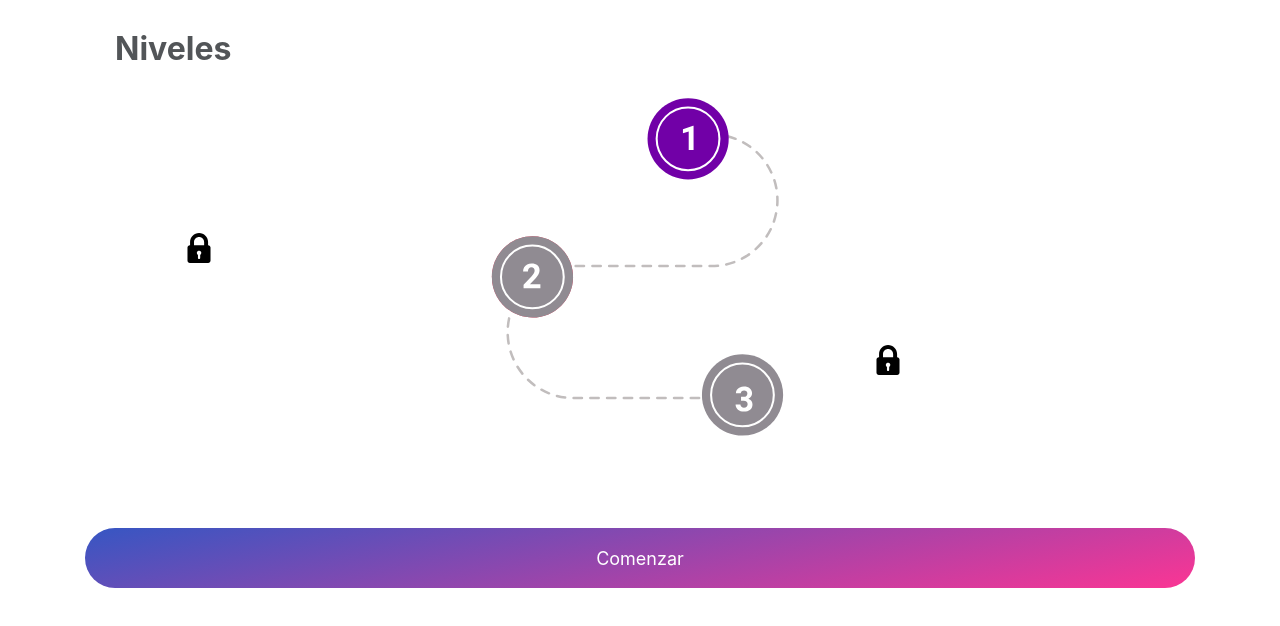
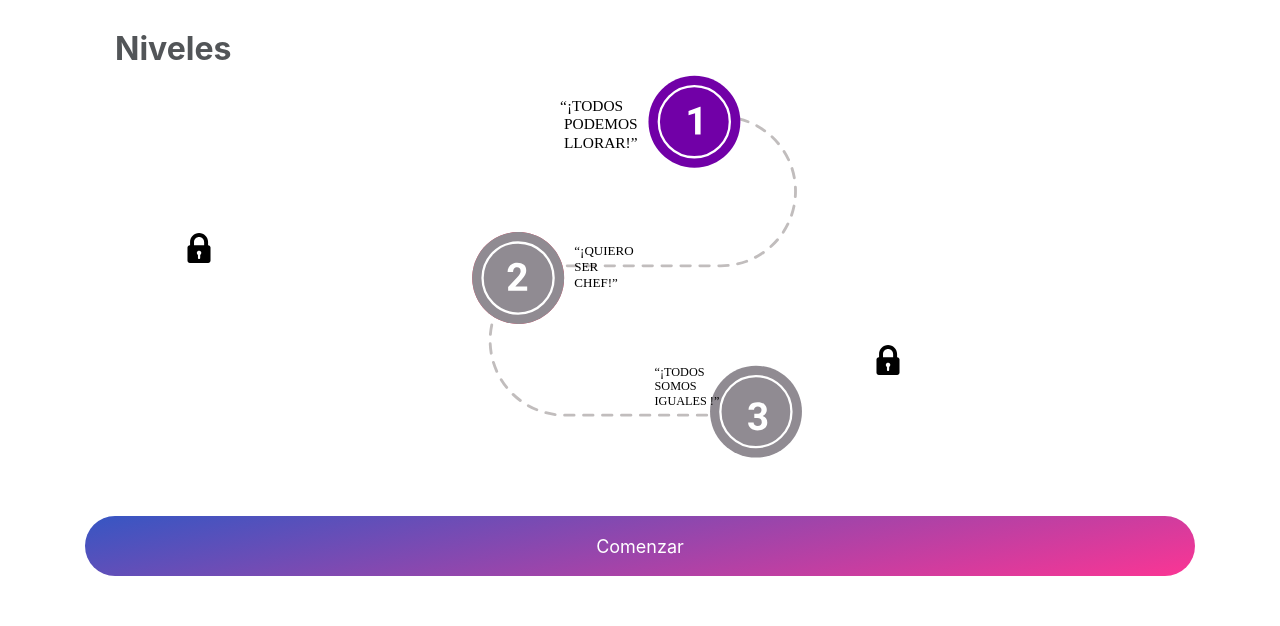
Before and after one commit to yulissateran/hackatrix, an Angular app: page /linea-de-juego in a window 1280 px wide. Shown: the top 626 px of the page. Built offline with nearby package versions, Linux system fonts and the light colour scheme; a small style sheet from the web is missing.

Commit message:
update map

```diff
--- a/src/app/components/presentación/game-line/game-line.component.scss
+++ b/src/app/components/presentación/game-line/game-line.component.scss
@@ -5,7 +5,7 @@
   background-attachment: inherit;
   background-repeat: no-repeat;
   background-size: contain;
-  height: 380px;
+  height: 400px;
 }
 
 .map-title {
@@ -69,5 +69,5 @@
   font-size: 18px;
   height: 60px;
   margin-bottom: 0;
-  margin-top: 5rem;
+  margin-top: 3rem;
 }
```
Also changed, not shown: src/assets/images/mapa.svg.
